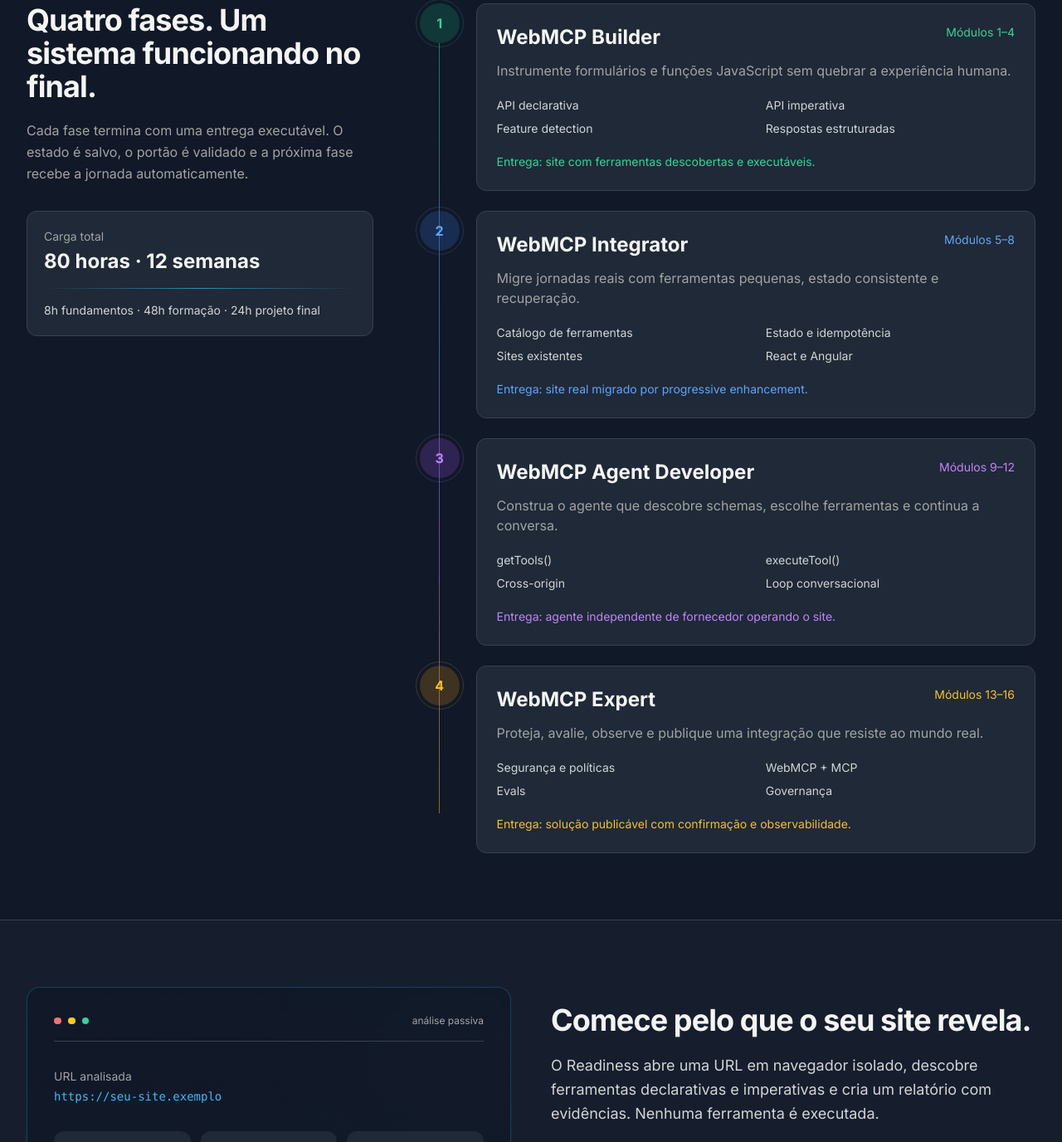
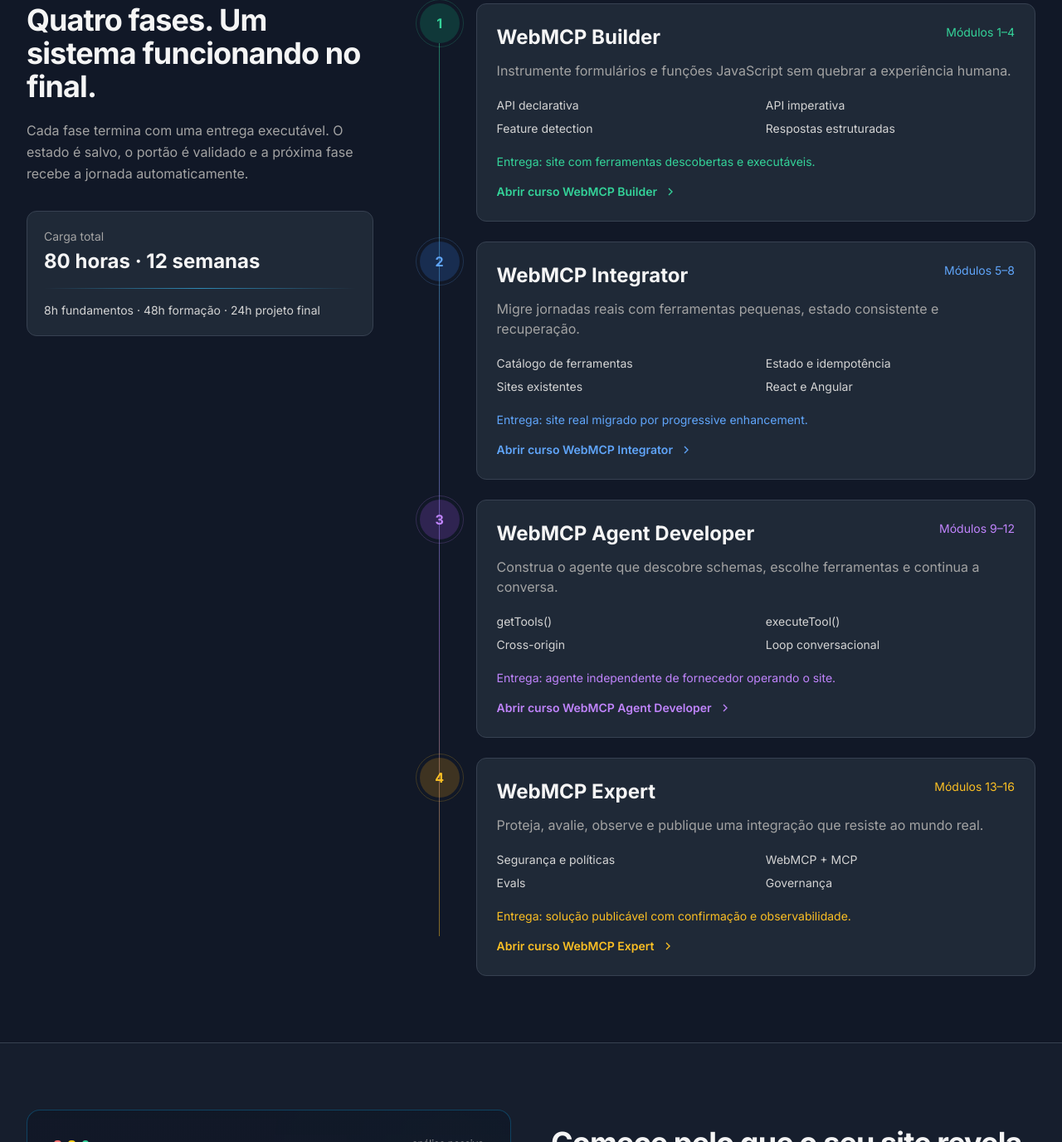
Before and after one commit to inematds/webmcp-1-formacao, a website: page index.html in a window 1280 px wide. Shown: the part 792-2168 px from the top of the page at 83% size. Drawn offline with nearby package versions, Linux system fonts and the light colour scheme.

Commit message:
feat: link each formation phase to its course

```diff
--- a/index.html
+++ b/index.html
@@ -209,6 +209,7 @@
               <p class="text-neutral-400 mt-3">Instrumente formulários e funções JavaScript sem quebrar a experiência humana.</p>
               <div class="grid sm:grid-cols-2 gap-x-6 gap-y-2 mt-5 text-sm text-neutral-300"><span>API declarativa</span><span>API imperativa</span><span>Feature detection</span><span>Respostas estruturadas</span></div>
               <p class="mt-5 text-sm text-emerald-400">Entrega: site com ferramentas descobertas e executáveis.</p>
+              <a href="https://inematds.github.io/webmcp-2-builder/" class="inline-flex items-center gap-2 mt-4 text-sm font-semibold text-emerald-400 hover:text-emerald-300">Abrir curso WebMCP Builder<svg class="w-4 h-4" viewBox="0 0 24 24" fill="none" stroke="currentColor" stroke-width="2" aria-hidden="true"><path d="m9 18 6-6-6-6"/></svg></a>
             </div>
           </article>
 
@@ -219,6 +220,7 @@
               <p class="text-neutral-400 mt-3">Migre jornadas reais com ferramentas pequenas, estado consistente e recuperação.</p>
               <div class="grid sm:grid-cols-2 gap-x-6 gap-y-2 mt-5 text-sm text-neutral-300"><span>Catálogo de ferramentas</span><span>Estado e idempotência</span><span>Sites existentes</span><span>React e Angular</span></div>
               <p class="mt-5 text-sm text-blue-400">Entrega: site real migrado por progressive enhancement.</p>
+              <a href="https://inematds.github.io/webmcp-3-integrator/" class="inline-flex items-center gap-2 mt-4 text-sm font-semibold text-blue-400 hover:text-blue-300">Abrir curso WebMCP Integrator<svg class="w-4 h-4" viewBox="0 0 24 24" fill="none" stroke="currentColor" stroke-width="2" aria-hidden="true"><path d="m9 18 6-6-6-6"/></svg></a>
             </div>
           </article>
 
@@ -229,6 +231,7 @@
               <p class="text-neutral-400 mt-3">Construa o agente que descobre schemas, escolhe ferramentas e continua a conversa.</p>
               <div class="grid sm:grid-cols-2 gap-x-6 gap-y-2 mt-5 text-sm text-neutral-300"><span>getTools()</span><span>executeTool()</span><span>Cross-origin</span><span>Loop conversacional</span></div>
               <p class="mt-5 text-sm text-purple-400">Entrega: agente independente de fornecedor operando o site.</p>
+              <a href="https://inematds.github.io/webmcp-4-agent-developer/" class="inline-flex items-center gap-2 mt-4 text-sm font-semibold text-purple-400 hover:text-purple-300">Abrir curso WebMCP Agent Developer<svg class="w-4 h-4" viewBox="0 0 24 24" fill="none" stroke="currentColor" stroke-width="2" aria-hidden="true"><path d="m9 18 6-6-6-6"/></svg></a>
             </div>
           </article>
 
@@ -239,6 +242,7 @@
               <p class="text-neutral-400 mt-3">Proteja, avalie, observe e publique uma integração que resiste ao mundo real.</p>
               <div class="grid sm:grid-cols-2 gap-x-6 gap-y-2 mt-5 text-sm text-neutral-300"><span>Segurança e políticas</span><span>WebMCP + MCP</span><span>Evals</span><span>Governança</span></div>
               <p class="mt-5 text-sm text-amber-400">Entrega: solução publicável com confirmação e observabilidade.</p>
+              <a href="https://inematds.github.io/webmcp-5-expert/" class="inline-flex items-center gap-2 mt-4 text-sm font-semibold text-amber-400 hover:text-amber-300">Abrir curso WebMCP Expert<svg class="w-4 h-4" viewBox="0 0 24 24" fill="none" stroke="currentColor" stroke-width="2" aria-hidden="true"><path d="m9 18 6-6-6-6"/></svg></a>
             </div>
           </article>
         </div>
```
